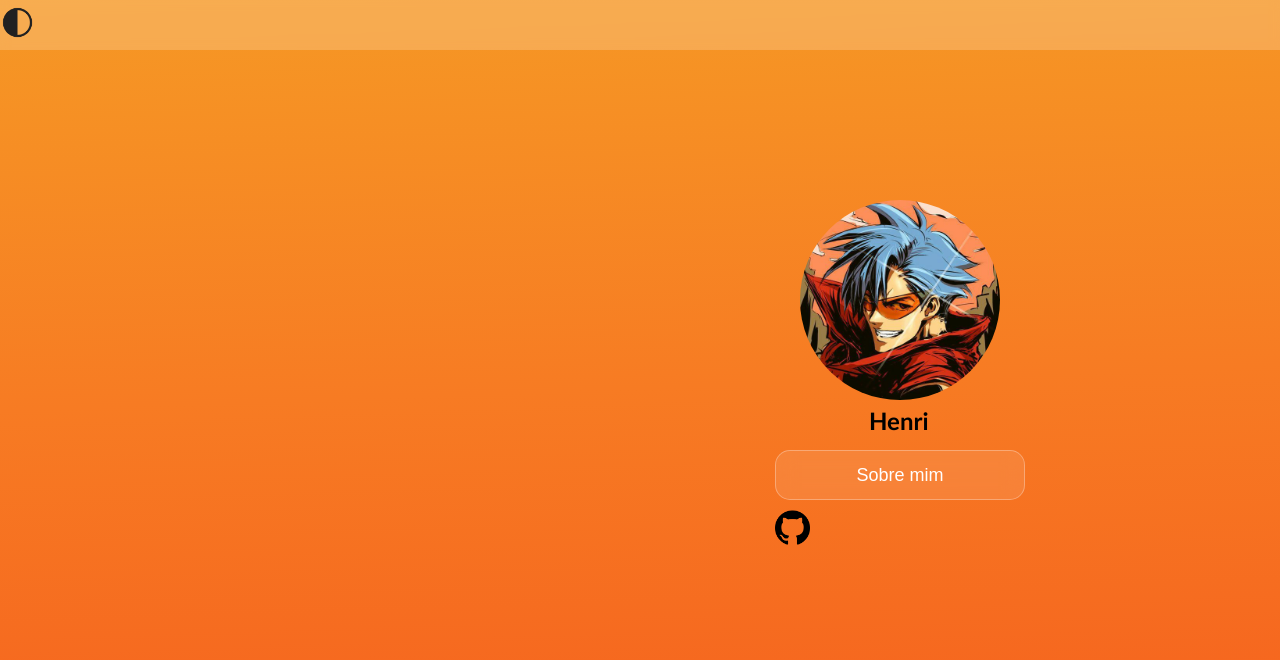
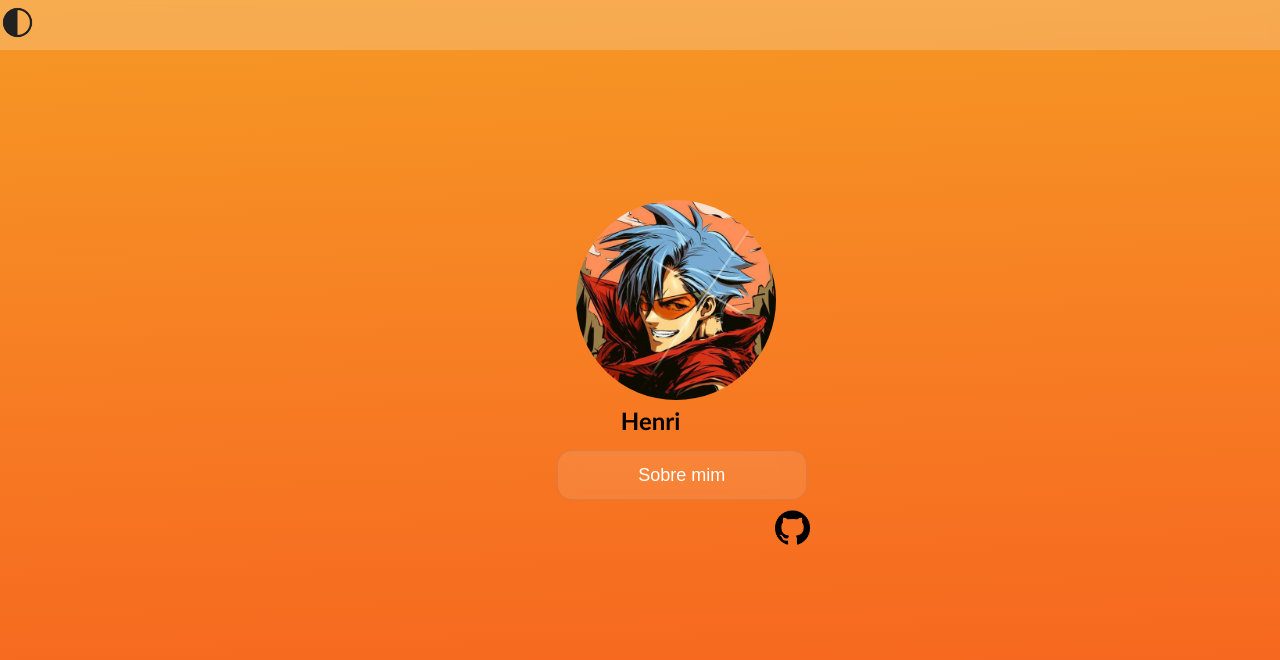
Before and after one commit to hentZ1/Portfolio, a plain HTML site: page index.html in a window 1280 px wide. Drawn offline with Linux system fonts and the light colour scheme.

Commit message:
alinhamento dos elementos

```diff
--- a/css/stylesheet.css
+++ b/css/stylesheet.css
@@ -58,12 +58,12 @@ body.dark-mode {
 .container1 .btn2{
      position: absolute;
     top: 450px;
-    left: 775px;
+    left: 43.5%;
     width: 250px;
     height: 50px;
     background: rgba(255, 255, 255, 0.1);
     border-radius: 15px;
-    border: 1px solid rgba(255, 255, 255, 0.3);
+    border: 1px solid rgba(155, 111, 111, 0.3);
     backdrop-filter: blur(10px);
     -webkit-backdrop-filter: blur(10px);
     padding: 10px 20px;
@@ -86,7 +86,7 @@ body.dark-mode {
 .container2 .img1{
     position: absolute;
     top: 200px;
-    left: 800px;
+    left: 45%;
     width: 200px;
     height: 200px;
     border-radius: 50%;
@@ -95,7 +95,7 @@ body.dark-mode {
 .container2 .tittle1{
     position: absolute;
     top: 390px;
-    left: 869px;
+    left: 48.5%;
     font-family: 'Gill Sans', 'Gill Sans MT', Calibri, 'Trebuchet MS', sans-serif;
     font-size: x-large;
 
```
